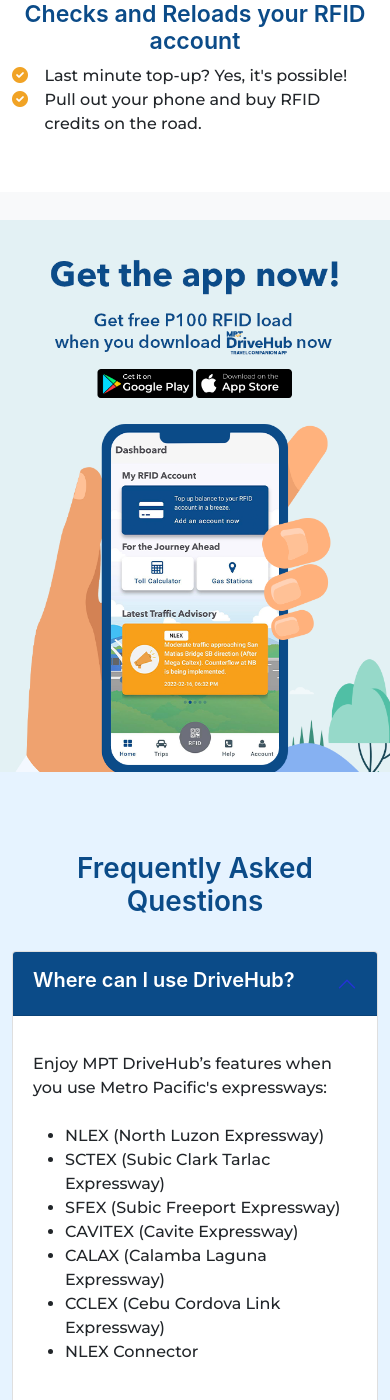
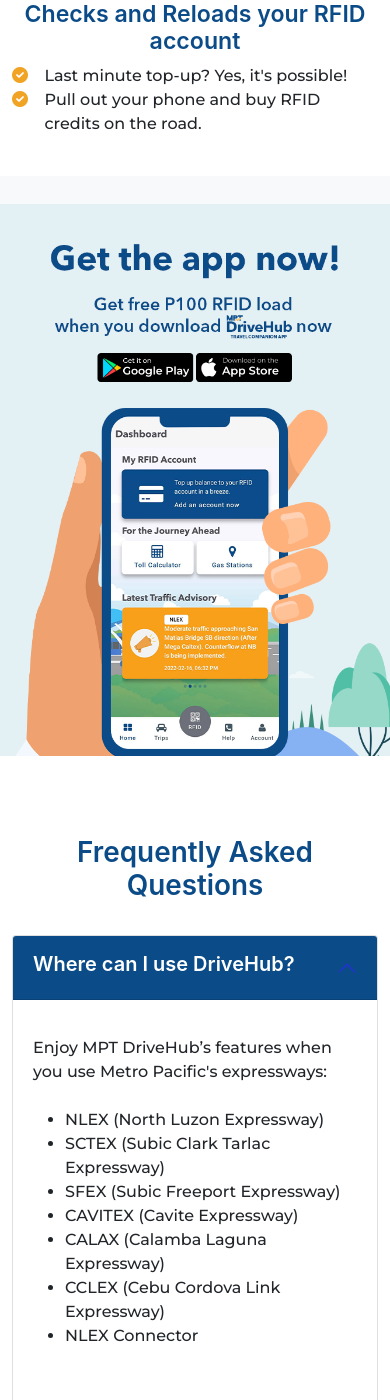
Before and after one commit to JMIRADOR27/Registration, a PHP site: page /drivehub/index.php in a window 390 px wide. Shown: the part 2710-4110 px from the top of the page. Run offline with PHP 8.4, Linux system fonts and the light colour scheme; some libraries are stand-ins or nearby versions.

Commit message:
more changes

```diff
--- a/drivehub/index.php
+++ b/drivehub/index.php
@@ -62,7 +62,7 @@
 
         #download {
             background-image: url('assets/img/DH_GET_APP_NOW_MOBILE.png') !important;
-            margin-top: 1rem !important;
+            margin-top: 0rem !important;
         }
 
         #biyahe-mobile {
@@ -389,7 +389,7 @@
             </div>
         </div>
     </section>
-    <section id="faq" style="background-color: #e6f3ff; margin-top: -80px">
+    <section id="faq" style="background-color: white; margin-top: -80px">
         <div class="container">
             <h1 class="text-center blue-font">Frequently Asked Questions</h1>
             <br>
```
